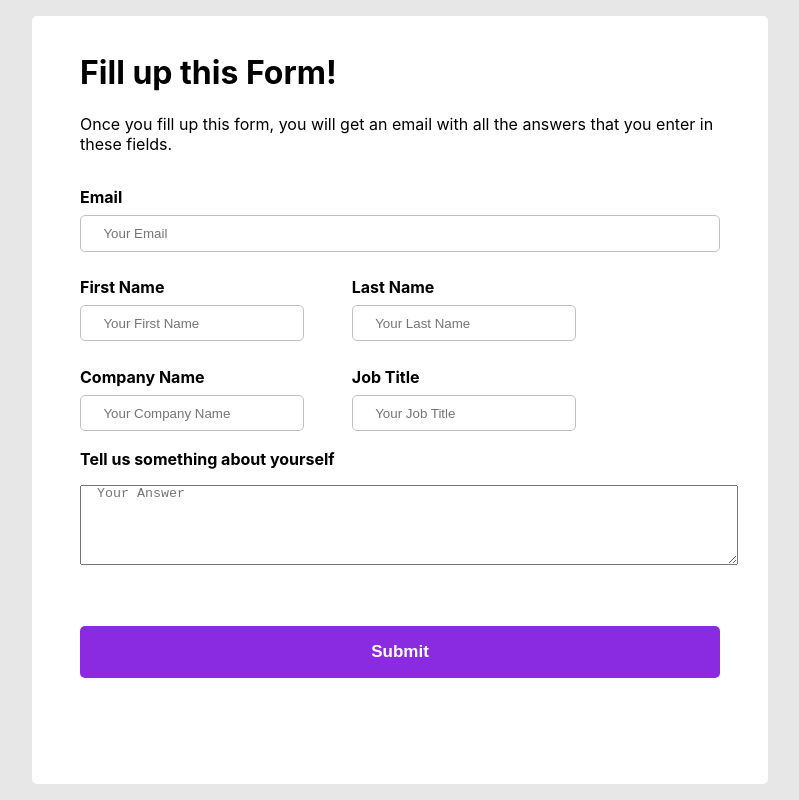
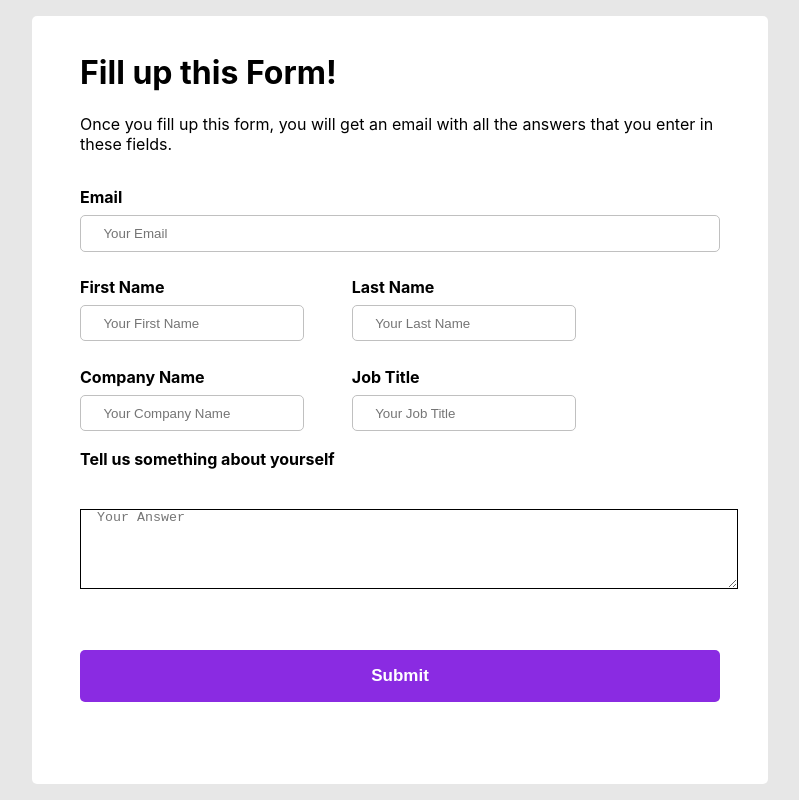
Before and after one commit to nehalkadyan/Effizient-assignment, a React (Create React App) app in the folder form/: page / in a window 1280 px wide. Shown: the whole page, without its empty margins (240-1039 px from the left). Built offline with nearby package versions, Linux system fonts and the light colour scheme.

Commit message:
Update formPage.css

```diff
--- a/form/src/pages/formPage.css
+++ b/form/src/pages/formPage.css
@@ -66,10 +66,10 @@ button{
     cursor: pointer;
 }
 
-@media screen and(max-width: 1600px){
+@media screen and (max-width: 1600px){
    .form__textArea textarea{
-       margin-top: 1rem;
-        border: 1px solid black;
+       margin-top: 2.5rem;
+       border: 1px solid black;
    }
 }
 
```
